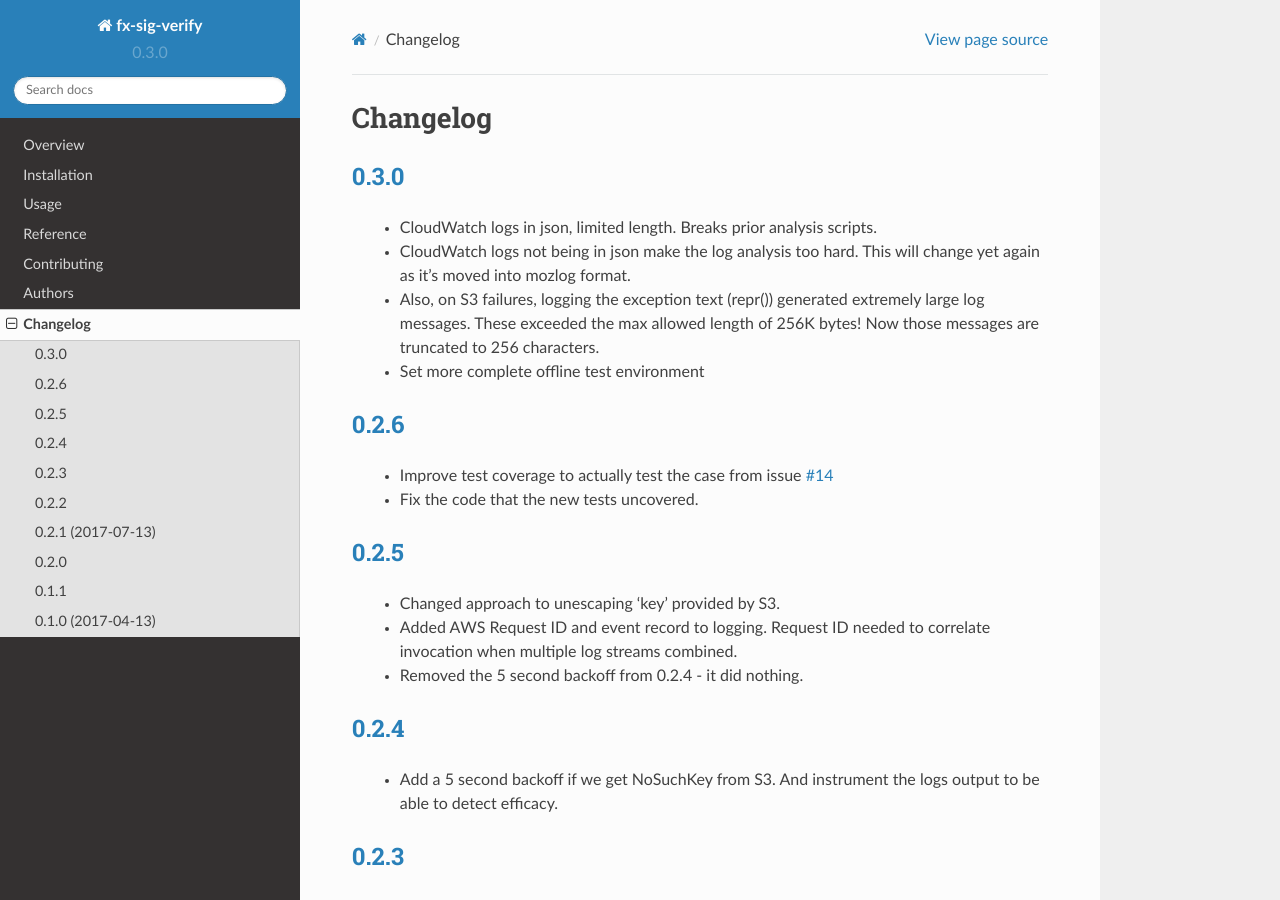
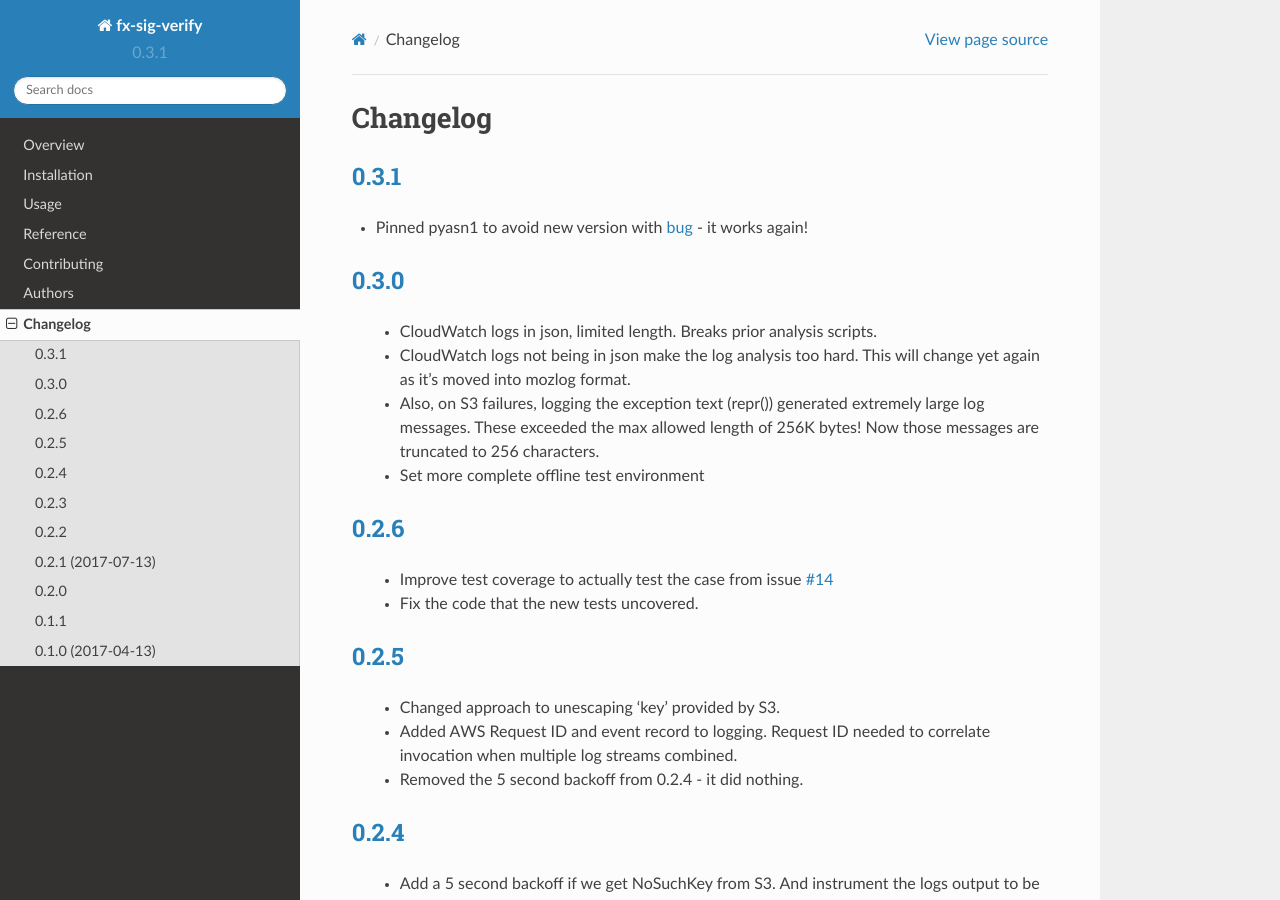
Before and after one commit to mozilla-services/fx-sig-verify, a Sphinx documentation site: the page built from docs/changelog.rst, in a window 1280 px wide and 900 px high. Built offline with Sphinx 7.4.7 and the Read the Docs theme 2.0.0, drawn with Linux system fonts in a browser that asks for light colours.

Commit message:
Bump version: 0.3.0 → 0.3.1

```diff
--- a/CHANGELOG.rst
+++ b/CHANGELOG.rst
@@ -1,5 +1,13 @@
 Changelog
 =========
+
+`0.3.1`__
+-----------------------------------------
+__ https://github.com/mozilla-services/fx-sig-verify/tree/v0.3.1
+
+- Pinned pyasn1 to avoid new version with bug__ - it works again!
+
+__ https://github.com/etingof/pyasn1/issues/55
 
 `0.3.0`__
 -----------------------------------------
--- a/README.rst
+++ b/README.rst
@@ -43,9 +43,9 @@ Overview
     :alt: PyPI Package latest release
     :target: https://pypi.python.org/pypi/fx-sig-verify
 
-.. |commits-since| image:: https://img.shields.io/github/commits-since/mozilla-services/fx-sig-verify/v0.3.0.svg
+.. |commits-since| image:: https://img.shields.io/github/commits-since/mozilla-services/fx-sig-verify/v0.3.1.svg
     :alt: Commits since latest release
-    :target: https://github.com/mozilla-services/fx-sig-verify/compare/v0.3.0...master
+    :target: https://github.com/mozilla-services/fx-sig-verify/compare/v0.3.1...master
 
 .. |downloads| image:: https://img.shields.io/pypi/dm/fx-sig-verify.svg
     :alt: PyPI Package monthly downloads
--- a/docs/conf.py
+++ b/docs/conf.py
@@ -26,7 +26,7 @@ project = 'fx-sig-verify'
 year = '2017'
 author = 'Hal Wine'
 copyright = '{0}, {1}'.format(year, author)
-version = release = '0.3.0'
+version = release = '0.3.1'
 
 pygments_style = 'trac'
 templates_path = ['.']
--- a/setup.py
+++ b/setup.py
@@ -24,7 +24,7 @@ def read(*names, **kwargs):
 
 setup(
     name='fx_sig_verify',
-    version='0.3.0',
+    version='0.3.1',
     license='MPL',
     description='AWS Lambda to check code signatures.',
     long_description='%s\n%s' % (
--- a/src/fx_sig_verify/__init__.py
+++ b/src/fx_sig_verify/__init__.py
@@ -1 +1 @@
-__version__ = "0.3.0"
+__version__ = "0.3.1"
```
Also changed, not shown: .bumpversion.cfg.
